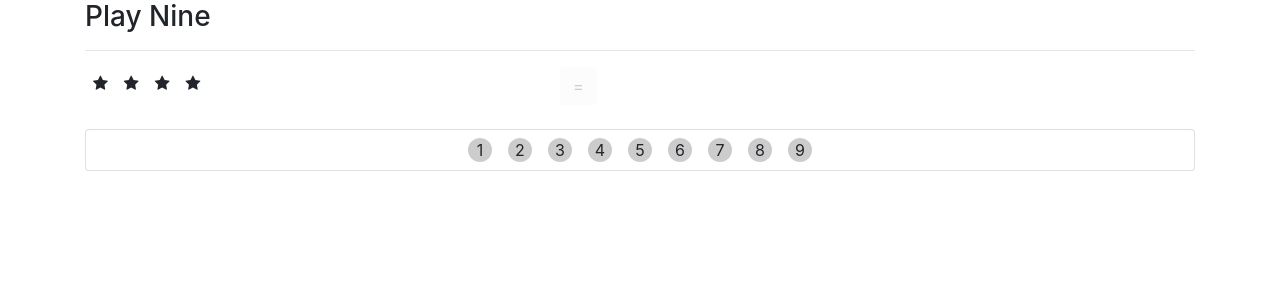
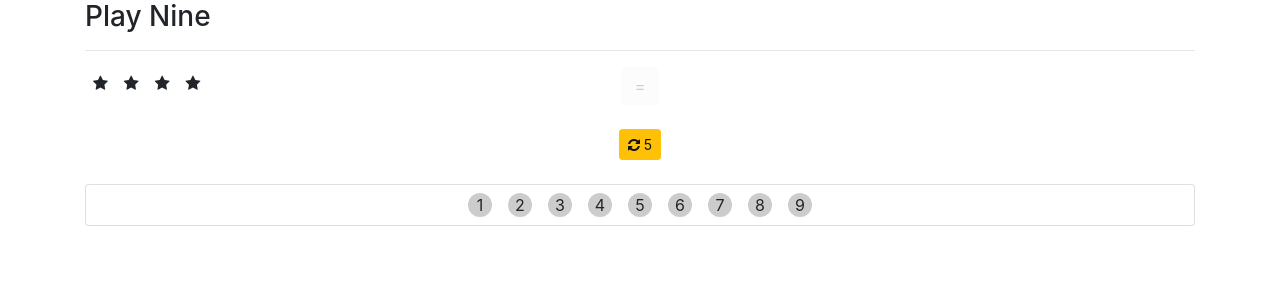
Before and after one commit to Higgins723/Play-Nine, a React (Create React App) app: page / in a window 1280 px wide. Shown: the top 300 px of the page. Built offline with nearby package versions, Linux system fonts and the light colour scheme.

Commit message:
added redraws

```diff
--- a/src/App.js
+++ b/src/App.js
@@ -40,8 +40,13 @@ const Button = (props) => {
       break;
   }
   return (
-    <div className="col-md-2">
+    <div className="col-md-2 text-center">
       {button}
+      <br /><br />
+      <button className="btn btn-warning btn-sm" onClick={props.redraw}
+              disabled={props.redraws === 0}>
+        <i className="fa fa-refresh"></i> {props.redraws}
+      </button>
     </div>
   );
 }
@@ -89,6 +94,7 @@ class Game extends Component {
     randomNumberOfStars: 1 + Math.floor(Math.random() * 9),
     usedNumbers: [],
     answerIsCorrect: null,
+    redraws: 5,
   };
   selectNumber = (clickedNumber) => {
     // return nothing if a number has already been clicked
@@ -120,9 +126,18 @@ class Game extends Component {
       randomNumberOfStars: 1 + Math.floor(Math.random() * 9),
     }));
   };
+  redraw = () => {
+    if (this.state.redraws === 0) { return; }
+    this.setState(prevState => ({
+      randomNumberOfStars: 1 + Math.floor(Math.random() * 9),
+      answerIsCorrect: null,
+      selectedNumbers: [],
+      redraws: prevState.redraws - 1,
+    }));
+  };
 
   render() {
-    const { selectedNumbers, randomNumberOfStars, answerIsCorrect, usedNumbers } = this.state;
+    const { selectedNumbers, randomNumberOfStars, answerIsCorrect, usedNumbers, redraws } = this.state;
     return (
       <div className="container">
         <h3>Play Nine</h3>
@@ -130,8 +145,10 @@ class Game extends Component {
         <div className="row">
           <Stars numberOfStars={randomNumberOfStars}/>
           <Button selectedNumbers={selectedNumbers}
+                  redraws={redraws}
                   checkAnswer={this.checkAnswer}
                   acceptAnswer={this.acceptAnswer}
+                  redraw={this.redraw}
                   answerIsCorrect={answerIsCorrect}/>
           <Answer selectedNumbers={selectedNumbers}
                   unselectNumber={this.unselectNumber}/>
```
